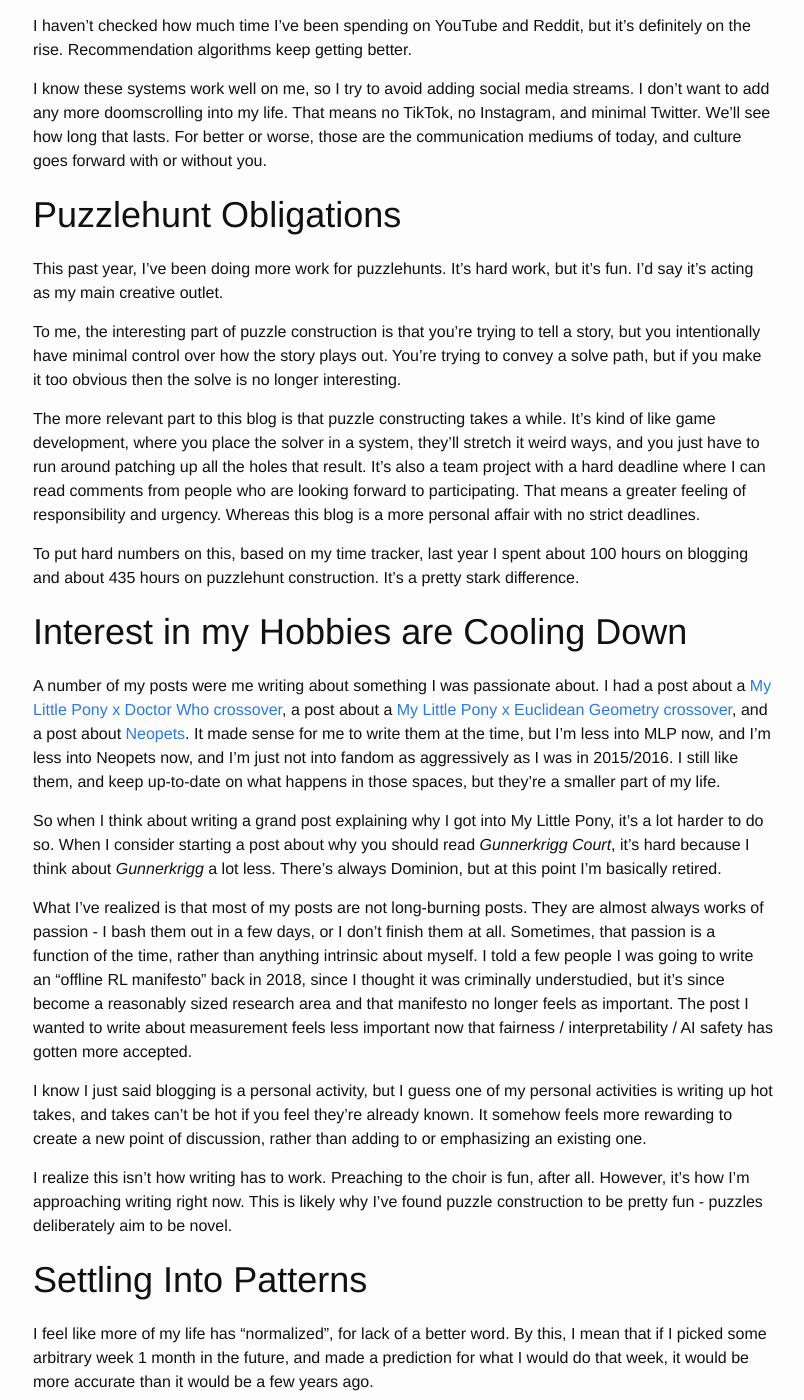
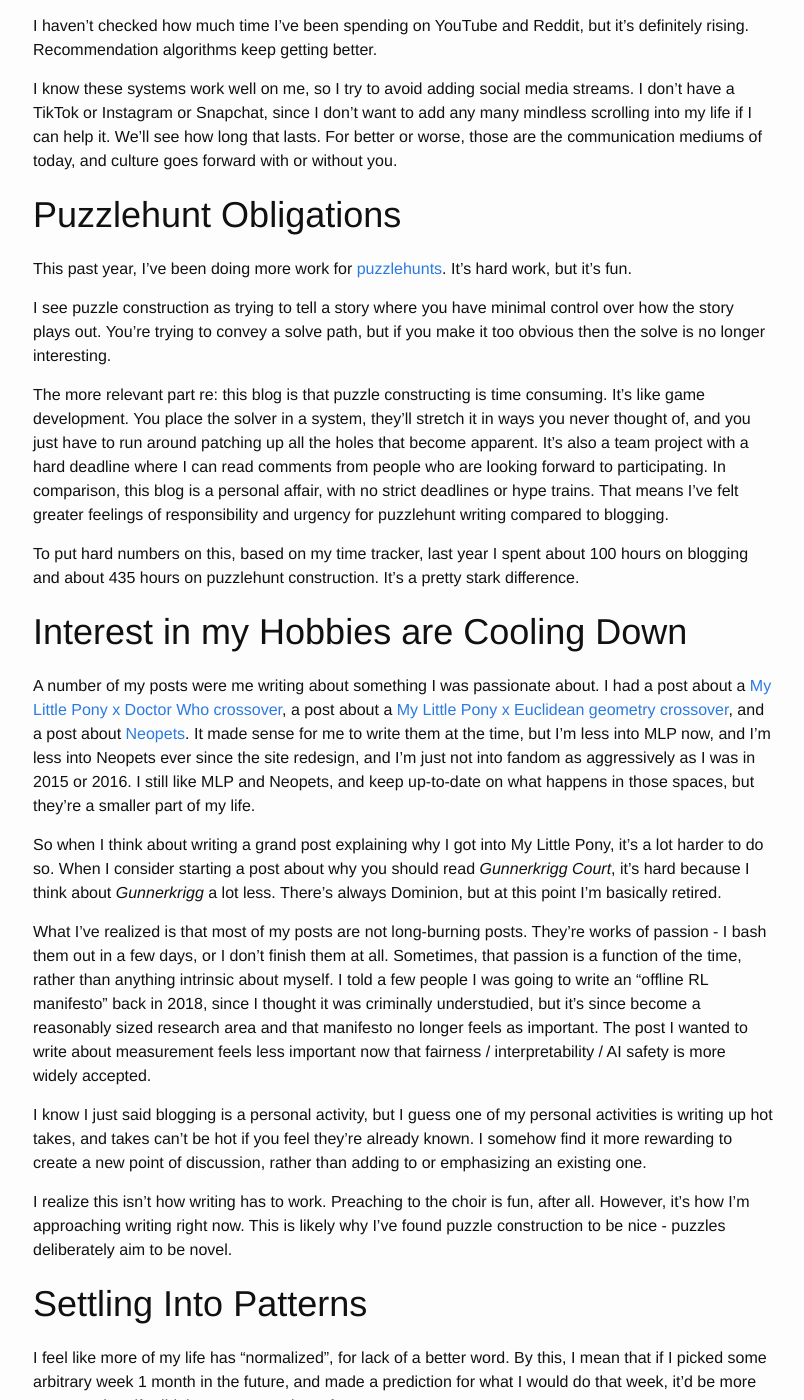
Before and after one commit to alexirpan/alexirpan.github.io, a Jekyll site: the page built from _posts/2021-08-18-six-years.markdown, in a window 1280 px wide and 1400 px high, scrolled down 404 px. Shown: the whole window, without its empty margins (237-1041 px from the left). Built offline with Jekyll 4.4.1, drawn with Linux system fonts in a browser that asks for light colours; nearby versions of some CDN libraries; some of the changed text lies outside the part shown.

Commit message:
Did a final editing pass and dug up link to 2016 MH writeup

```diff
--- a/_posts/2021-08-18-six-years.markdown
+++ b/_posts/2021-08-18-six-years.markdown
@@ -8,34 +8,35 @@
 
 If you're new, every year I do a meta-post about how my blogging went
 that year. I'll be honest - I've had a lot less motivation
-to write this past year. I wouldn't say there's a single reason, it's more like a few
+to write this past year. There isn't a single reason for this. It's more like a few
 reasons compounding together.
 
 # More Time on Social Media
 
 I haven't checked how much time I've been spending on YouTube and Reddit, but it's
-definitely on the rise. Recommendation algorithms keep getting better.
+definitely rising. Recommendation algorithms keep getting better.
 
 I know these systems work well on me, so I try to avoid adding social media streams.
-I don't want to add any more doomscrolling into my life. That means no TikTok, no Instagram,
-and minimal Twitter. We'll see how long that lasts. For better or worse, those are
+I don't have a TikTok or Instagram or Snapchat, since I don't want to add any many
+mindless scrolling into my life if I can help it. We'll see how long that lasts.
+For better or worse, those are
 the communication mediums of today, and culture goes forward with or without you.
 
 # Puzzlehunt Obligations
 
-This past year, I've been doing more work for puzzlehunts. It's hard work, but it's fun.
-I'd say it's acting as my main creative outlet.
+This past year, I've been doing more work for [puzzlehunts](/puzzles/). It's hard work, but it's fun.
 
-To me, the interesting part of puzzle construction is that you're trying to tell a story,
-but you intentionally have minimal control over how the story plays out. You're trying
+I see puzzle construction as trying to tell a story where you have minimal control over
+how the story plays out. You're trying
 to convey a solve path, but if you make it too obvious then the solve is no longer interesting.
 
-The more relevant part to this blog is that puzzle constructing takes a while. It's kind of like
-game development, where you place the solver in a system, they'll stretch it weird ways, and
-you just have to run around patching up all the holes that result. It's also a team project
+The more relevant part re: this blog is that puzzle constructing is time consuming. It's like
+game development. You place the solver in a system, they'll stretch it in ways you never thought of,
+and you just have to run around patching up all the holes that become apparent. It's also a team project
 with a hard deadline where I can read comments from people who are looking forward to participating.
-That means a greater feeling of responsibility and urgency. Whereas this blog is a
-more personal affair with no strict deadlines.
+In comparison, this blog is a personal affair, with no strict deadlines or hype trains.
+That means I've felt greater feelings of responsibility and urgency for puzzlehunt writing compared
+to blogging.
 
 To put hard numbers on this, based on my time tracker, last year I spent about 100 hours on
 blogging and about 435 hours on puzzlehunt construction. It's a pretty stark difference.
@@ -44,11 +45,12 @@
 
 A number of my posts were me writing about something I was passionate about. I had
 a post about a [My Little Pony x Doctor Who crossover]({% post_url 2015-09-24-how-an-audio-play-about-a-time-traveling-pony-turned-me-into-a-fanboy %}),
-a post about a [My Little Pony x Euclidean Geometry crossover]({% post_url 2015-11-02-friendship-games-geometry %}),
+a post about a [My Little Pony x Euclidean geometry crossover]({% post_url 2015-11-02-friendship-games-geometry %}),
 and a post about [Neopets]({% post_url 2018-11-10-neopets-economy %}). It made sense
 for me to write them at the time, but I'm less into MLP now, and I'm less into Neopets
-now, and I'm just not into fandom as aggressively as I was in 2015/2016. I still like
-them, and keep up-to-date on what happens in those spaces, but they're a smaller part
+ever since the site redesign,
+and I'm just not into fandom as aggressively as I was in 2015 or 2016. I still like
+MLP and Neopets, and keep up-to-date on what happens in those spaces, but they're a smaller part
 of my life.
 
 So when I think about writing a grand post explaining why I got into My Little Pony,
@@ -56,31 +58,31 @@
 read *Gunnerkrigg Court*, it's hard because I think about *Gunnerkrigg* a lot less.
 There's always Dominion, but at this point I'm basically retired.
 
-What I've realized is that most of my posts are not long-burning posts. They are almost
-always works of passion - I bash them out in a few days, or I don't finish them at all.
+What I've realized is that most of my posts are not long-burning posts. They're
+works of passion - I bash them out in a few days, or I don't finish them at all.
 Sometimes, that passion is a function of the time, rather than anything intrinsic
 about myself. I told a few people I was going to write an "offline RL manifesto"
 back in 2018, since I thought it was criminally understudied, but it's since become
 a reasonably sized research area and that manifesto no longer feels as important.
 The post I wanted to write about measurement feels less important now that
-fairness / interpretability / AI safety has gotten more accepted.
+fairness / interpretability / AI safety is more widely accepted.
 
 I know I just said blogging is a personal activity, but I guess one of my personal
 activities is writing up hot takes, and takes can't be hot if you feel they're
-already known. It somehow feels more rewarding to create a new point of discussion,
+already known. I somehow find it more rewarding to create a new point of discussion,
 rather than adding to or emphasizing an existing one.
 
 I realize this isn't how writing has to work. Preaching to the choir is fun, after all.
 However, it's how I'm approaching writing right now. This is likely why I've found
-puzzle construction to be pretty fun - puzzles deliberately aim to be novel.
+puzzle construction to be nice - puzzles deliberately aim to be novel.
 
 # Settling Into Patterns
 
 I feel like more of my life has "normalized", for lack of a better word. By this, I mean
 that if I picked some arbitrary week 1 month in the future, and made a prediction for what
-I would do that week, it would be more accurate than it would be a few years ago.
+I would do that week, it'd be more accurate than if I did the same exercise a few years ago.
 
-There's just fewer surprises. I'm not meeting as many people and doing fewer new things.
+There's just fewer surprises. I'm not meeting as many people, and I'm doing fewer new things.
 This is all quite terrifying, to be honest. I'm still figuring out what to do there, but
 seeing less means I've had less inspiration for blogging.
 
@@ -93,24 +95,28 @@
 (Chuck Jones, director of several classic Looney Tunes cartoons. I recommend this [Every Frame a Painting](https://www.youtube.com/watch?v=kHpXle4NqWI) video, if you haven't seen it before.)
 {: .centered }
 
+I am spending more time on social media...but that doesn't seem to drive much inspiration
+for me.
+
 # General Tiredness with COVID-19
 
 I stopped blogging about COVID at some point, but I remember believing that things would go
-back to normal after vaccines were widely available. However, I didn't account for the levels of vaccine
-hesitation we'd see, as well as the slower rollout of vaccines worldwide enabling evolution of variants
+back to normal after vaccines were widely available. However, I didn't account for the degree of vaccine
+hesitation, as well as the slower rollout of vaccines worldwide enabling evolution of variants
 that (might) escape vaccines developed so far.
 
-Essentially, last year, I could point to a clear future event (conclusion of widescale vaccine trials).
-Whereas now, I don't have anything to point to besides rising vaccination rates (yay!) and new
-variants (boo), with an unclear sense on which way they'll trend. And that's sapped a lot of
+My expectation is that things are and **will** get better, but
+last year, I could point to a clear future event (conclusion of widescale vaccine trials).
+Whereas this year, I don't have anything to point to besides rising vaccination rates (yay!) and new
+variants (boo), with an unclear sense on how both will evolve. That's sapped a lot of
 energy out of my life in general.
 
 \* \* \*
 {: .centered }
 
-I've considered whether all this means I should stop blogging. Right now, if I imagine never updating
-this blog again, it feels really bad, so I do care about blogging and will be trying to slice out
-more time towards working on it.
+I've considered whether all this means I should stop blogging. As an exercise, I've tried imagining
+the world where I never update this blog again...and it feels really bad. I do care about blogging,
+so I'll try to slice out more time towards working on it.
 
 # Statistics
 
@@ -132,12 +138,12 @@
 26955 total
 {% endhighlight %}
 
-I wrote 9 posts this year. Some were quite long (average of 3000 words per post,
-wheras last year it was about 2500 words per post).
+I wrote 9 posts this year. Some were quite long - this year I averaged 3000 words per post,
+compared to about 2500 words per post last year.
 
 # View Counts
 
-These are the view counts from August 18, 2019 to today, for the posts I've written
+These are the view counts from August 18, 2020 to today, for the posts I've written
 this year.
 
 {% highlight python %}
@@ -153,15 +159,15 @@
 {% endhighlight %}
 
 This mostly tracks what I expected, although I'm surprised the post about Flash games
-has so few views. Fewer people have nostalgia about Flash games than I expected.
+has so few views. Maybe my nostalgia about Flash games is narrower than I thought.
 
 
 ## Time Spent Writing
 
-I spent **98 hours, 44 minutes** writing for my blog this year, which is about
+I spent **100 hours, 11 minutes** writing for my blog this year, which is about
 20 hours less than I spent last year.
 
-That rounds to 15-16 minutes per day, which is actually not too bad for a time
+That rounds to 16-17 minutes per day, which is actually not too bad for a time
 commitment (although in practice my blogging is very bursty, rather than writing
 a few minutes each day).
 
```
Also changed, not shown: other parts of _posts/2021-08-18-six-years.markdown (+5 -4 lines), about.md (+2 -2 lines), puzzles.markdown (+22 -18 lines).
